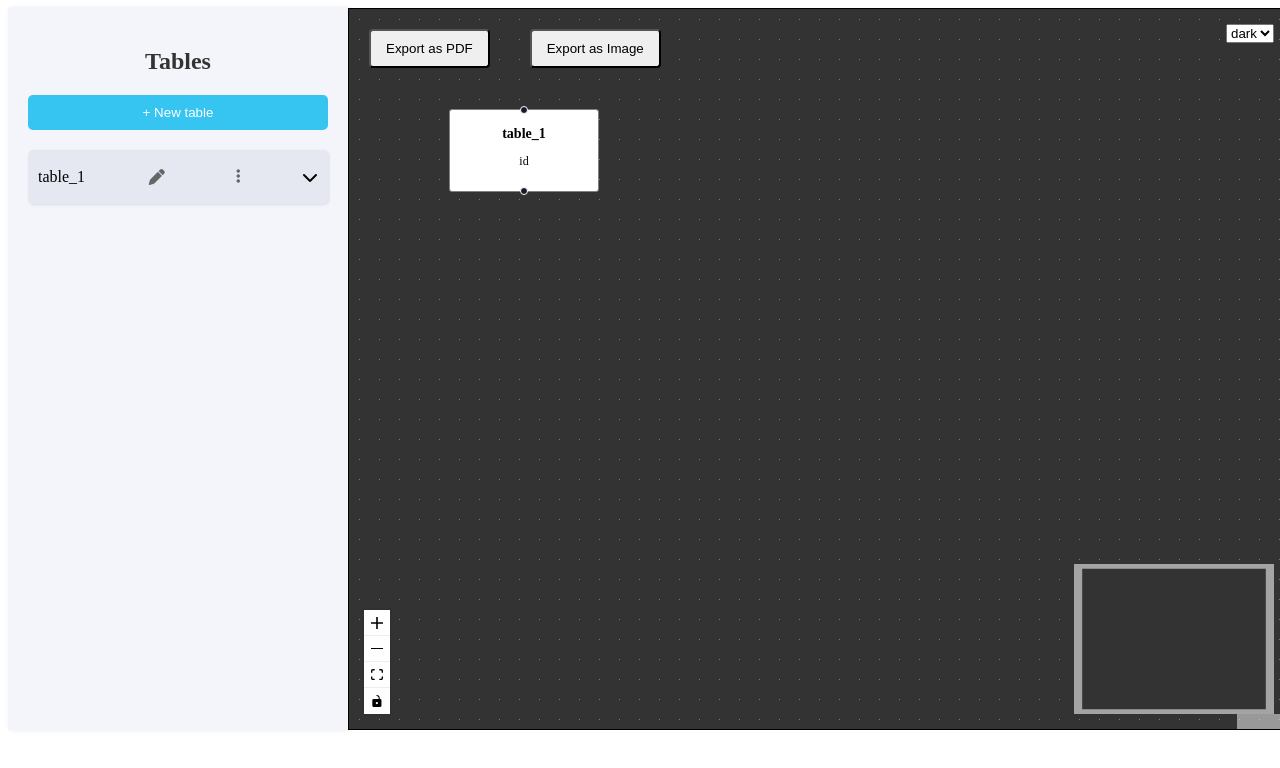
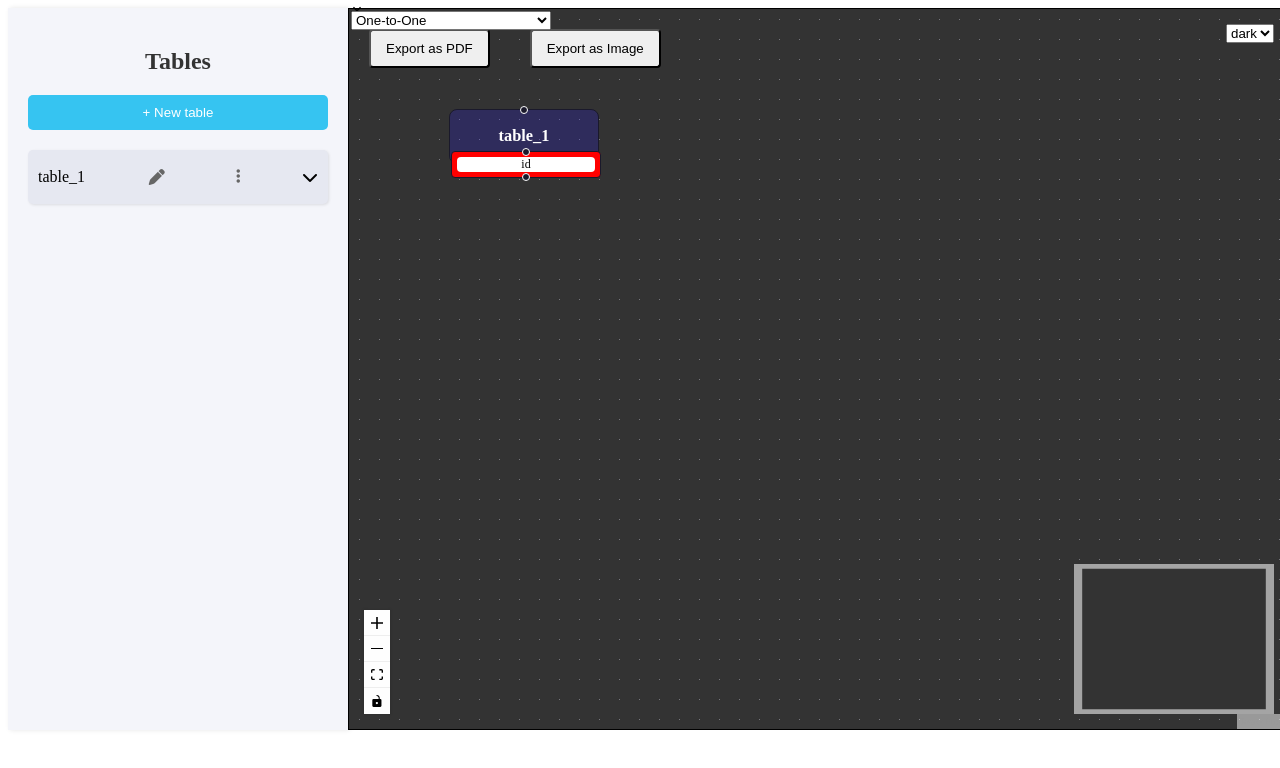
Before and after one commit to varad-pawar1/ER-Diagram-Builder, a React (Vite) app in the folder ER-DIGRAM/: page / in a window 1280 px wide. Both pictures are taken after a click on the button "+ New table". Shown: the top 768 px of the page. Built offline with nearby package versions, Linux system fonts and the light colour scheme.

Commit message:
ft36_163-day3.3

```diff
--- a/ER-DIGRAM/src/vcomponents/WhiteSpace.jsx
+++ b/ER-DIGRAM/src/vcomponents/WhiteSpace.jsx
@@ -4,47 +4,79 @@ import {
   Controls,
   MiniMap,
   Background,
+  addEdge,
+  Handle,
+  EdgeText,
 } from "@xyflow/react";
 import "@xyflow/react/dist/style.css";
-import { Box } from "@chakra-ui/react";
+import { Box, Select } from "@chakra-ui/react";
 import ColorModeFlow from "./ColorMode/ColorModeFlow";
 import { ExportButton } from "./ExportButton/ExportButton";
 
 const WhiteSpace = ({ tables }) => {
   const [colorMode, setColorMode] = useState("dark");
-
-  // State for ReactFlow nodes and edges
   const [nodes, setNodes] = useState([]);
   const [edges, setEdges] = useState([]);
+  const [relationshipType, setRelationshipType] = useState("One-to-One");
 
-  // Update nodes and edges whenever `tables` prop changes
   useEffect(() => {
-    const newNodes = tables.map((table, index) => ({
-      id: table.name,
-      data: {
-        label: (
-          <TableNode
-            label={table.name}
-            columns={table.columns.map((col) => col.name)}
-          />
-        ),
-      },
-      position: { x: 100 + index * 200, y: 100 }, // Adjust position dynamically
-      style: { padding: "10px", border: "1px solid gray" },
-    }));
+    const newNodes = [];
 
-    const newEdges = tables.flatMap((table, index) =>
-      table.columns.map((col) => ({
-        id: `${table.name}-${col.name}`,
-        source: table.name,
-        target: `${table.name}-${col.name}`,
-        animated: true,
-      }))
-    );
+    tables.forEach((table, tableIndex) => {
+      const tableNode = {
+        id: table.name,
+        data: { label: <TableNode label={table.name} /> },
+        position: { x: 100 + tableIndex * 300, y: 100 },
+        style: {
+          padding: "0px",
+          borderRadius: "8px",
+          background: "#21F3",
+          color: "#fff",
+        },
+        draggable: true,
+      };
+      newNodes.push(tableNode);
+
+      table.columns.forEach((col, colIndex) => {
+        const columnNodeId = `${table.name}-${col.name}`;
+        newNodes.push({
+          id: columnNodeId,
+          data: { label: <ColumnNode label={col.name} /> },
+          position: { x: 100 + tableIndex * 300, y: 140 + colIndex * 50 },
+          parentNode: table.name,
+          style: {
+            padding: "5px",
+            textAlign: "center",
+            borderRadius: "4px",
+            background: "red",
+            margin: "2px",
+          },
+          draggable: true,
+        });
+      });
+    });
 
     setNodes(newNodes);
-    setEdges(newEdges);
   }, [tables]);
+
+  const onConnect = (connection) => {
+    setEdges((eds) =>
+      addEdge(
+        {
+          ...connection,
+          label: relationshipType,
+          animated: true,
+          style: { stroke: "yellow", strokeDasharray: "5,5" },
+          labelStyle: { fontSize: 10, fill: "black" },
+        },
+        eds
+      )
+    );
+  };
+
+  const handleDeleteEdge = (edgeId) => {
+    setEdges((prevEdges) => prevEdges.filter((edge) => edge.id !== edgeId));
+  };
 
   return (
     <div className="White-space">
@@ -57,7 +89,24 @@ const WhiteSpace = ({ tables }) => {
           backgroundColor: colorMode === "dark" ? "#333" : "#fff",
         }}
       >
-        <ReactFlow nodes={nodes} edges={edges}>
+        <Select
+          placeholder="Select Relationship"
+          onChange={(e) => setRelationshipType(e.target.value)}
+          value={relationshipType}
+          style={{
+            position: "absolute",
+            top: 2,
+            left: 2,
+            zIndex: 2,
+            width: "200px",
+          }}
+        >
+          <option value="One-to-One">One-to-One</option>
+          <option value="One-to-Many">One-to-Many</option>
+          <option value="Many-to-Many">Many-to-Many</option>
+        </Select>
+
+        <ReactFlow nodes={nodes} edges={edges} onConnect={onConnect}>
           <ExportButton elementId="whiteBoard" />
           <Controls />
           <MiniMap
@@ -71,18 +120,67 @@ const WhiteSpace = ({ tables }) => {
   );
 };
 
-// Component to display table with columns
-const TableNode = ({ label, columns }) => (
-  <div style={{ textAlign: "center" }}>
-    <h3 style={{ margin: "5px 0", fontWeight: "bold" }}>{label}</h3>
-    <ul style={{ listStyle: "none", padding: 0 }}>
-      {columns.map((col, index) => (
-        <li key={index} style={{ fontSize: "12px" }}>
-          {col}
-        </li>
-      ))}
-    </ul>
+const TableNode = ({ label }) => (
+  <div
+    style={{
+      padding: "0px",
+      fontWeight: "bold",
+      textAlign: "center",
+      fontSize: "14px",
+      color: "#fff",
+    }}
+  >
+    <h3>{label}</h3>
   </div>
 );
 
+const ColumnNode = ({ label }) => (
+  <div
+    style={{
+      padding: "0px",
+      textAlign: "center",
+      borderRadius: "4px",
+      background: "#fff",
+      margin: "0",
+    }}
+  >
+    <p style={{ fontSize: "12px", margin: "0" }}>{label}</p>
+  </div>
+);
+
+// Custom edge component with delete button
+const CustomEdge = ({ id, source, target, label, animated, style, onDelete }) => {
+  const edgeStyle = { ...style, cursor: "pointer" };
+
+  return (
+    <div style={{ position: "relative" }}>
+      <div
+        style={{
+          ...edgeStyle,
+          width: "10px",
+          height: "10px",
+          position: "absolute",
+          left: "50%",
+          top: "50%",
+          transform: "translate(-50%, -50%)",
+          zIndex: 10,
+        }}
+      >
+        <button
+          onClick={() => onDelete(id)}
+          style={{
+            padding: "5px",
+            background: "red",
+            color: "white",
+            border: "none",
+            cursor: "pointer",
+          }}
+        >
+          X
+        </button>
+      </div>
+    </div>
+  );
+};
+
 export default WhiteSpace;
```
